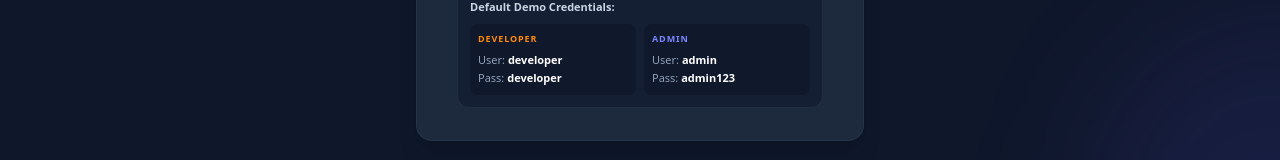
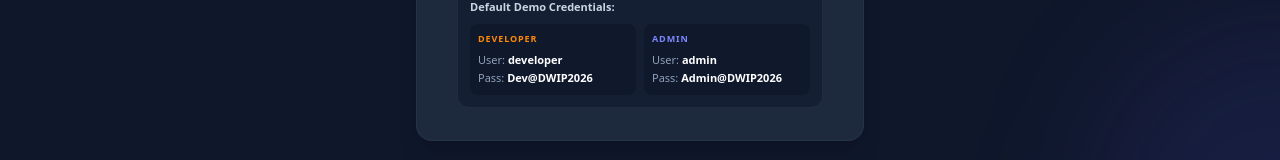
Before and after one commit to wmsdmworkshop-sketch/remix-workshop-management-system, a React (Vite) app: page / in a window 1280 px wide. Both pictures are taken after a click on the button "Need help logging in?". Shown: the part 589-749 px from the top of the page. Built offline with nearby package versions, Linux system fonts and the light colour scheme.

Commit message:
fix: add developer/admin to user_access_master, fix login credentials and case-insensitive username matching

```diff
--- a/server.ts
+++ b/server.ts
@@ -628,7 +628,7 @@ async function startServer() {
 
         // Check in user_access_master first
         const [rows] = await dbPool.query(
-          "SELECT * FROM user_access_master WHERE username = ? OR email = ? OR username = ? OR email = ?",
+          "SELECT * FROM user_access_master WHERE LOWER(username) = LOWER(?) OR LOWER(email) = LOWER(?) OR LOWER(username) = LOWER(?) OR LOWER(email) = LOWER(?)",
           [username, username, searchIdentifier, searchIdentifier]
         ) as any[];
 
@@ -921,7 +921,7 @@ async function startServer() {
            VALUES (?, ?, ?, ?, ?, ?, 1, ?, ?)`,
           [
             full_name,
-            employee_id || null,
+            employee_id || 0,
             username,
             email || null,
             role,          // maps to user_role column
--- a/src/components/AuthScreen.tsx
+++ b/src/components/AuthScreen.tsx
@@ -183,12 +183,12 @@ export default function AuthScreen({ onAuthSuccess }: AuthScreenProps) {
                   <div className="p-2 bg-slate-900/80 rounded-lg">
                     <p className="font-bold text-orange-400 uppercase tracking-widest text-[9px]">Developer</p>
                     <p className="mt-1">User: <strong className="text-white">developer</strong></p>
-                    <p>Pass: <strong className="text-white">developer</strong></p>
+                    <p>Pass: <strong className="text-white">Dev@DWIP2026</strong></p>
                   </div>
                   <div className="p-2 bg-slate-900/80 rounded-lg">
                     <p className="font-bold text-indigo-400 uppercase tracking-widest text-[9px]">Admin</p>
                     <p className="mt-1">User: <strong className="text-white">admin</strong></p>
-                    <p>Pass: <strong className="text-white">admin123</strong></p>
+                    <p>Pass: <strong className="text-white">Admin@DWIP2026</strong></p>
                   </div>
                 </div>
               </div>
```
